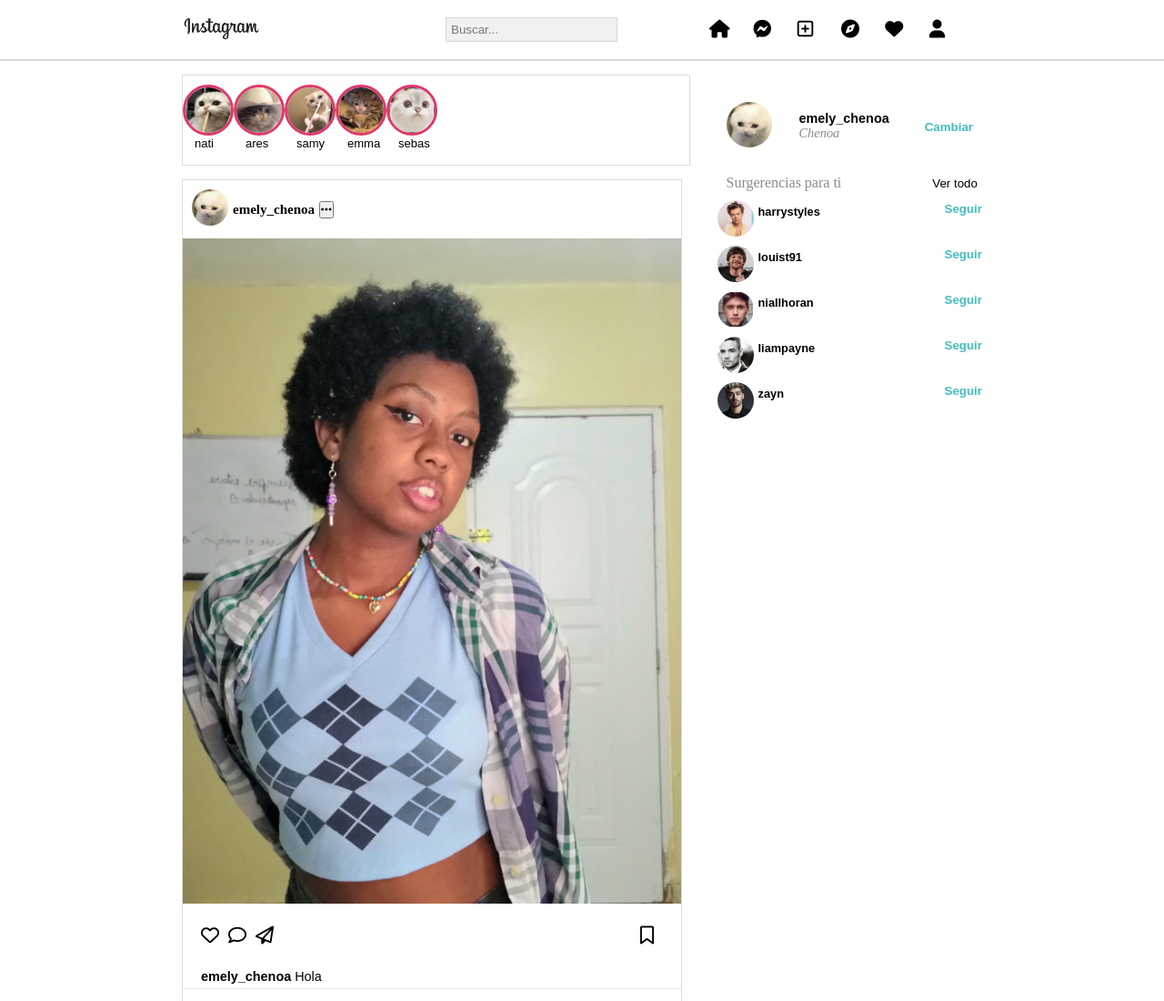
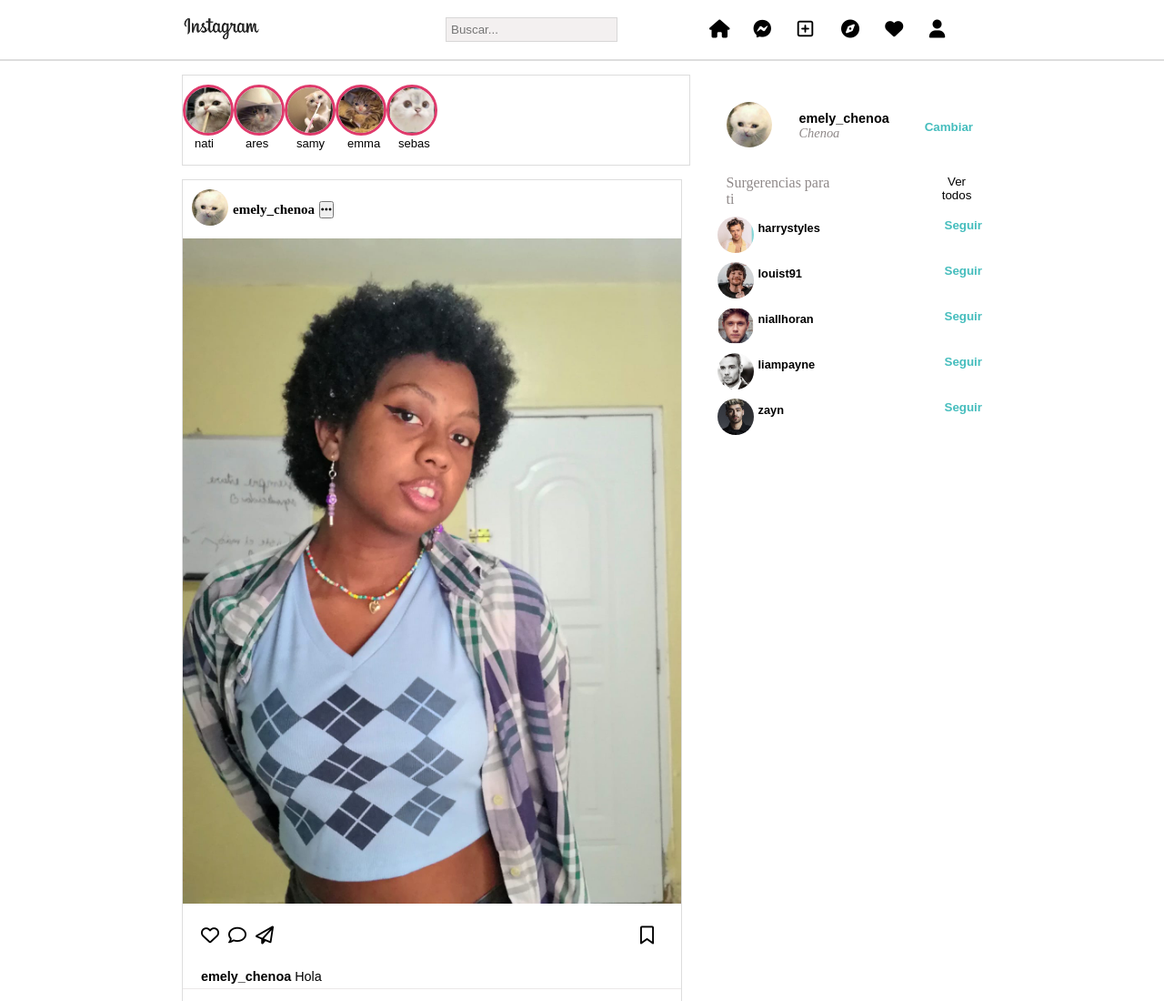
Before and after one commit to EmelyChenoa/Instagram, a plain HTML site: page Inicio-instagram/index.html in a window 1280 px wide. Shown: the top 1100 px of the page at 91% size. Drawn offline with nearby package versions, Linux system fonts and the light colour scheme; files whose address does not match are found by name.

Commit message:
primer commit

```diff
--- a/Inicio-instagram/index.html
+++ b/Inicio-instagram/index.html
@@ -58,7 +58,7 @@
         </div>
         <div class="aside-contenedor display">
             <div class=""><p class="nombre-3">Surgerencias para ti</p></div>
-            <div class="ver-todo"> <button> Ver todo </button></div>
+            <div class="ver-todo"> <button> Ver todos </button></div>
         </div>
 
         <div class="aside-contenedor">
```
